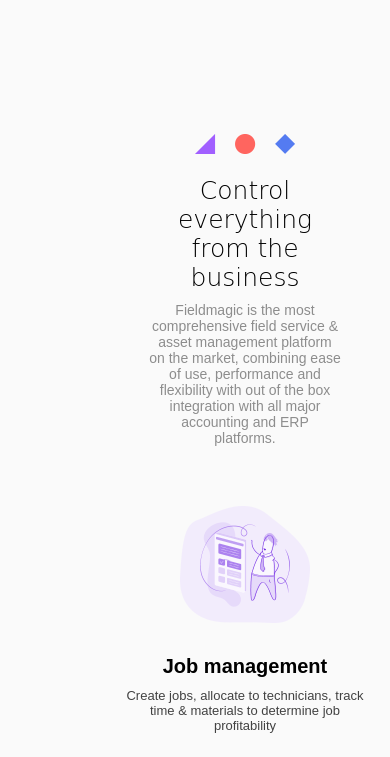
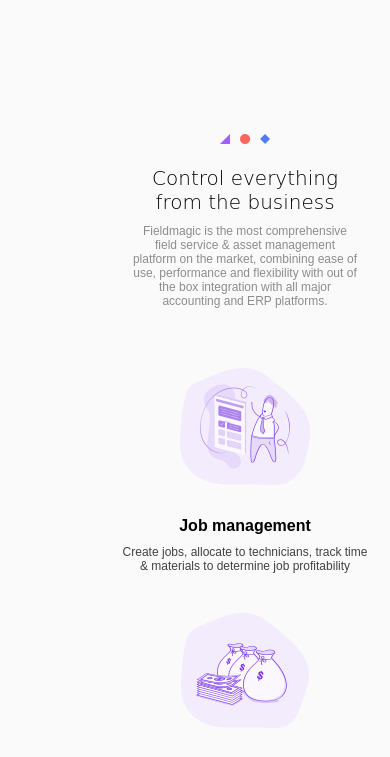
Before and after one commit to farazmrx/elite, a website: page index.html in a window 390 px wide. Shown: the part 1057-1814 px from the top of the page. Drawn offline with Linux system fonts and the light colour scheme; a web font is replaced by a local one.

Commit message:
Responsive the tablet breakpoint

```diff
--- a/sass/base/_typographi.scss
+++ b/sass/base/_typographi.scss
@@ -3,10 +3,24 @@
         font-size: 2.5rem;
         font-family: $font-orelega;
         font-weight: 300;
+
+        @include respond(tablet) {
+            font-size: 2rem;
+        }
     }
 
     &--secondary {
         font-size: 2rem;
+
+        @include respond(tablet) {
+            font-size: 1.6rem;
+        }
+    }
+
+    &--object {
+        @include respond(tablet) {
+            height: 1rem;
+        }
     }
 }
 
@@ -14,10 +28,18 @@
     &--primery {
         font-size: 1.4rem;
         color: $color-gray-light-3;
+
+        @include respond(tablet) {
+            font-size: 1.2rem;
+        }
     }
 
     &--secondary {
         font-size: 1.3rem;
         color: $color-gray-dark-1;
+
+        @include respond(tablet) {
+            font-size: 1.2rem;
+        }
     }
 }
--- a/sass/components/_features.scss
+++ b/sass/components/_features.scss
@@ -8,6 +8,10 @@
 
     &__header {
         grid-column: col-start 4/ col-end 9;
+
+        @include respond(tablet) {
+            grid-column: col-start 2 / col-end 11;
+        }
     }
 
     &__boxes {
@@ -48,12 +52,19 @@
         color: $color-white;
         font-size: 3rem;
         margin-bottom: .5rem;
+
+        @include respond(tablet) {
+            font-size: 2rem;
+        }
     }
 
     &__paragraph {
         color: $color-white;
         font-size: 1.3rem;
         margin-bottom: 1rem;
+        @include respond(tablet) {
+            font-size: 1rem;
+        }
     }
 
     &__form {
@@ -66,6 +77,10 @@
         padding: 1.5rem;
         border-radius: 50px;
         border: none;
+
+        @include respond(tablet) {
+            padding: 1rem;
+        }
     }
 
     &__btn {
@@ -77,6 +92,10 @@
         border: none;
         color: $color-gray-light-3;
         cursor: pointer;
+
+        @include respond(tablet) {
+            padding: .5rem 2rem;
+        }
     }
 }
 
--- a/sass/components/_hero.scss
+++ b/sass/components/_hero.scss
@@ -2,6 +2,10 @@
     &__content {
         grid-column: center-start / col-end 5;
         padding: 3rem 0;
+
+        @include respond(tablet) {
+            grid-column: center-start / center-end;
+        }
 
         &--object {
             margin-bottom: 3rem;
@@ -60,6 +64,10 @@
             grid-column: col-start 6 / full-end;
         }
 
+        @include respond(tablet) {
+            display: none;
+        }
+
         img {
             width: 100%;
             height: 100%;
--- a/sass/components/_integrate.scss
+++ b/sass/components/_integrate.scss
@@ -3,10 +3,17 @@
         grid-column: center-start / col-end 4;
         display: grid;
         align-items: center;
+
+        @include respond(tablet) {
+            grid-column: center-start / center-end;
+        }
     }
 
     &__img {
         grid-column: col-start 6 / center-end;
+        @include respond(tablet) {
+            grid-column: center-start / center-end;
+        }
 
         img {
             width: 100%;
--- a/sass/components/_tailored.scss
+++ b/sass/components/_tailored.scss
@@ -8,6 +8,10 @@
 
     &__header {
         grid-column: col-start 4/ col-end 9;
+
+        @include respond(tablet) {
+            grid-column: col-start 2 / col-end 11;
+        }
     }
 
     &__boxes {
@@ -20,5 +24,10 @@
             grid-column: center-start / center-end;
             grid-template-columns: repeat(auto-fit, minmax(8rem, 1fr));
         }
+
+        @include respond(tablet) {
+            grid-template-columns: repeat(auto-fit, minmax(25rem, 1fr));
+            justify-items: center;
+        }
     }
 }
--- a/sass/layout/_footer.scss
+++ b/sass/layout/_footer.scss
@@ -15,8 +15,16 @@
             align-items: center;
             margin-bottom: 7rem;
 
+            @include respond(tablet) {
+                display: grid;
+            }
+
             div {
                 width: 50%;
+
+                @include respond(tablet) {
+                    width: 100%;
+                }
                 h3 {
                     color: $color-white;
                     font-size: 2.5rem;
@@ -33,6 +41,12 @@
         &--btn {
             width: 60%;
             text-align: right;
+
+            @include respond(tablet) {
+                width: 100%;
+                text-align: left;
+                margin-top: 4rem;
+            }
         }
 
         &--main {
@@ -64,6 +78,10 @@
             grid-template-columns: 1fr 1fr;
             grid-row-gap: 3rem;
             grid-column-gap: 10rem;
+
+            @include respond(tablet) {
+                grid-template-columns: 1fr;
+            }
         }
 
         &--link {
--- a/sass/layout/_header.scss
+++ b/sass/layout/_header.scss
@@ -2,6 +2,10 @@
     grid-column: center-start / center-end;
     grid-row: 1 / 2;
     z-index: 5;
+    @include respond(tablet) {
+        background: linear-gradient($color-primery-dark, $color-primery-light);
+        grid-column: full-start / full-end;
+    }
 
     display: flex;
     justify-content: space-between;
```
Also changed, not shown: dist/style.css.
